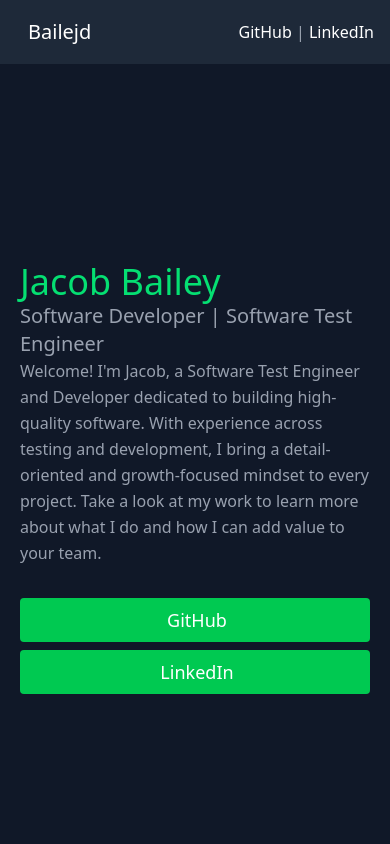
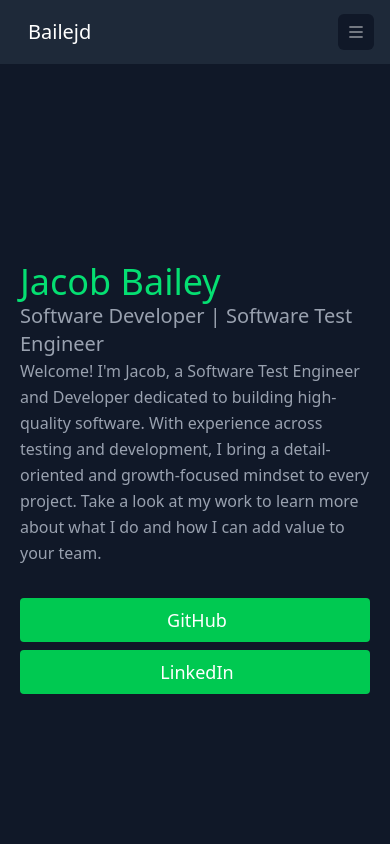
Before and after one commit to Bailejd/bailejd.github.io, an Angular app: page / in a window 390 px wide. Shown: the top 844 px of the page. Built offline with nearby package versions, Linux system fonts and the light colour scheme.

Commit message:
Fix navbar styling and add mobile nav menu

```diff
--- a/src/app/navbar/navbar.html
+++ b/src/app/navbar/navbar.html
@@ -18,18 +18,97 @@
             </div>
           </div>
         </div>
-        <div className="hidden md:block">
-          <div className="flex items-baseline space-x-4">
+        <div class="hidden md:block">
+          <div class="flex items-baseline space-x-4">
             <a href="https://github.com/Bailejd" target="_blank" class="text-white hover:text-green-400">
               GitHub
             </a>
-            |
             <a href="https://www.linkedin.com/in/bailejd/" target="_blank" class="text-white hover:text-green-400">
               LinkedIn
             </a>
           </div>
         </div>
+        <div class="flex md:hidden">
+          <button
+            (click)="toggleIsOpen()"
+            type="button"
+            class="inline-flex items-center justify-center rounded-md bg-gray-900 p-2 text-white hover:bg-gray-800 hover:text-green-400 focus:outline-none focus:ring-2 focus:ring-white focus:ring-offset-2 focus:ring-offset-gray-800"
+            aria-controls="mobile-menu"
+            aria-expanded="false"
+          >
+            <span class="sr-only">Open main menu</span>
+            @if (!isOpen) {
+              <svg
+                class="block h-5 w-5"
+                xmlns="http://www.w3.org/2000/svg"
+                fill="none"
+                viewBox="0 0 24 24"
+                stroke="currentColor"
+                aria-hidden="true"
+              >
+                <path
+                  strokeLinecap="round"
+                  strokeLinejoin="round"
+                  strokeWidth="2"
+                  d="M4 6h16M4 12h16M4 18h16"
+                />
+              </svg>
+            } @else {
+              <svg
+                class="block h-5 w-5"
+                xmlns="http://www.w3.org/2000/svg"
+                fill="none"
+                viewBox="0 0 24 24"
+                stroke="currentColor"
+                aria-hidden="true"
+              >
+                <path
+                  strokeLinecap="round"
+                  strokeLinejoin="round"
+                  strokeWidth="2"
+                  d="M6 18L18 6M6 6l12 12"
+                />
+              </svg>
+            }
+          </button>
+        </div>
       </div>
     </div>
+    @if (isOpen) {
+      <div id="mobile-menu" class="md:hidden">
+        <div class="space-y-1 px-2 pt-2 pb-3 sm:px-3">
+          <button
+            class="block px-3 py-2 text-base font-medium text-white hover:text-green-400"
+            (click)="handleClick('about')"
+          >
+            About
+          </button>
+          <button
+            class="block px-3 py-2 text-base font-medium text-white hover:text-green-400"
+            (click)="handleClick('experience')"
+          >
+            Experience
+          </button>
+          <button
+            class="block px-3 py-2 text-base font-medium text-white hover:text-green-400"
+            (click)="handleClick('education')"
+          >
+            Education
+          </button>
+          <button
+            class="block px-3 py-2 text-base font-medium text-white hover:text-green-400"
+            (click)="handleClick('projects')"
+          >
+            Projects
+          </button>
+          <button
+            class="block px-3 py-2 text-base font-medium text-white hover:text-green-400"
+            (click)="handleClick('skills')"
+          >
+            Skills
+          </button>
+        </div>
+      </div>
+    }
   </nav>
 </div>
--- a/src/app/navbar/navbar.ts
+++ b/src/app/navbar/navbar.ts
@@ -7,5 +7,19 @@ import { Component } from '@angular/core';
   styleUrl: './navbar.css'
 })
 export class Navbar {
+  isOpen: boolean = false;
 
+  toggleIsOpen() {
+    this.isOpen = !this.isOpen;
+  }
+
+  handleClick(section: string) {
+    if (this.isOpen) {
+      this.isOpen = false;
+    }
+
+    setTimeout(() => {
+      window.location.href = '#' + section;
+    }, 100);
+  }
 }
```
